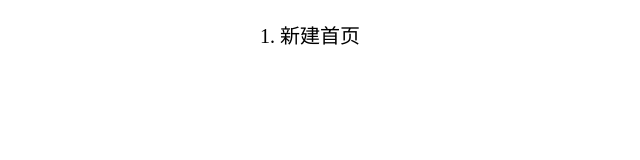
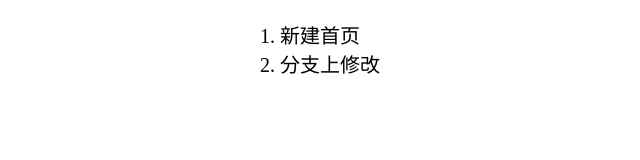
Before and after one commit to beinecke/KYgit, a plain HTML site: page liuchao.html in a window 1280 px wide. Shown: the whole page, without its empty margins (100-740 px from the left). Drawn offline with Linux system fonts and the light colour scheme.

Commit message:
edit liuchao.html on branch zzz

```diff
--- a/liuchao.html
+++ b/liuchao.html
@@ -16,6 +16,7 @@
 		<div class="container">
 			<ol>
 				<li>新建首页</li>
+				<li>分支上修改</li>
 			</ol>
 		</div>
 	</body>
```
